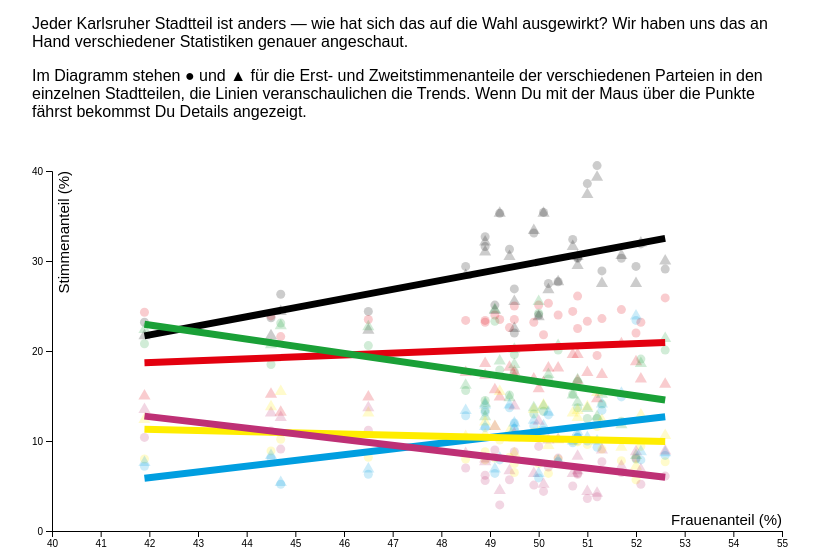
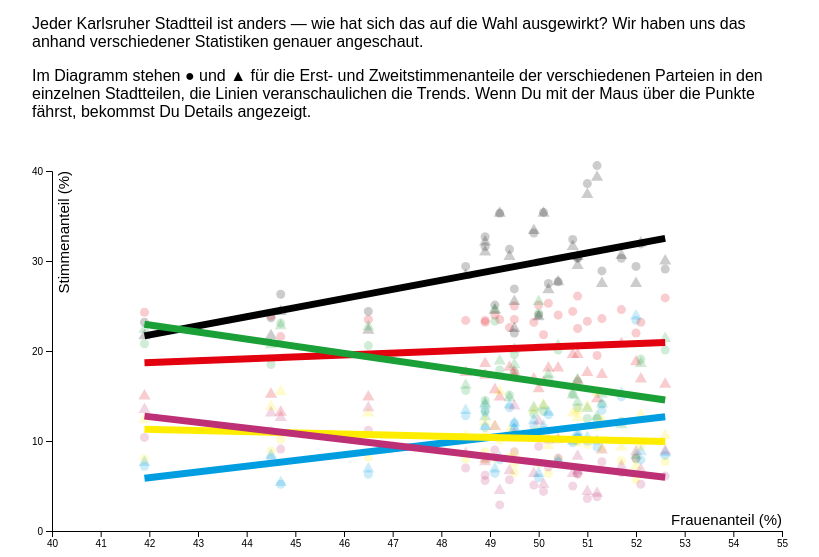
Before and after one commit to CodeforKarlsruhe/btw2017-stadtteile, a plain HTML site: page index.html in a window 1280 px wide. Shown: the part 52-609 px from the top of the page, without its empty margins (228-1047 px from the left). Drawn offline with Linux system fonts and the light colour scheme.

Commit message:
Fixed typo

```diff
--- a/index.html
+++ b/index.html
@@ -224,8 +224,8 @@
         <div id="container">
             <h1>Die Bundestagswahl 2017 in den Karlsruher Stadtteilen</h1>
             <div id="legend">
-                <p>Jeder Karlsruher Stadtteil ist anders &mdash; wie hat sich das auf die Wahl ausgewirkt? Wir haben uns das an Hand verschiedener Statistiken genauer angeschaut.</p>
-                <p>Im Diagramm stehen &#9679; und &#9650; für die Erst- und Zweitstimmenanteile der verschiedenen Parteien in den einzelnen Stadtteilen, die Linien veranschaulichen die Trends. Wenn Du mit der Maus über die Punkte fährst bekommst Du Details angezeigt.</p>
+                <p>Jeder Karlsruher Stadtteil ist anders &mdash; wie hat sich das auf die Wahl ausgewirkt? Wir haben uns das anhand verschiedener Statistiken genauer angeschaut.</p>
+                <p>Im Diagramm stehen &#9679; und &#9650; für die Erst- und Zweitstimmenanteile der verschiedenen Parteien in den einzelnen Stadtteilen, die Linien veranschaulichen die Trends. Wenn Du mit der Maus über die Punkte fährst, bekommst Du Details angezeigt.</p>
             </div>
             <svg id="chart"></svg>
             <div>
```
